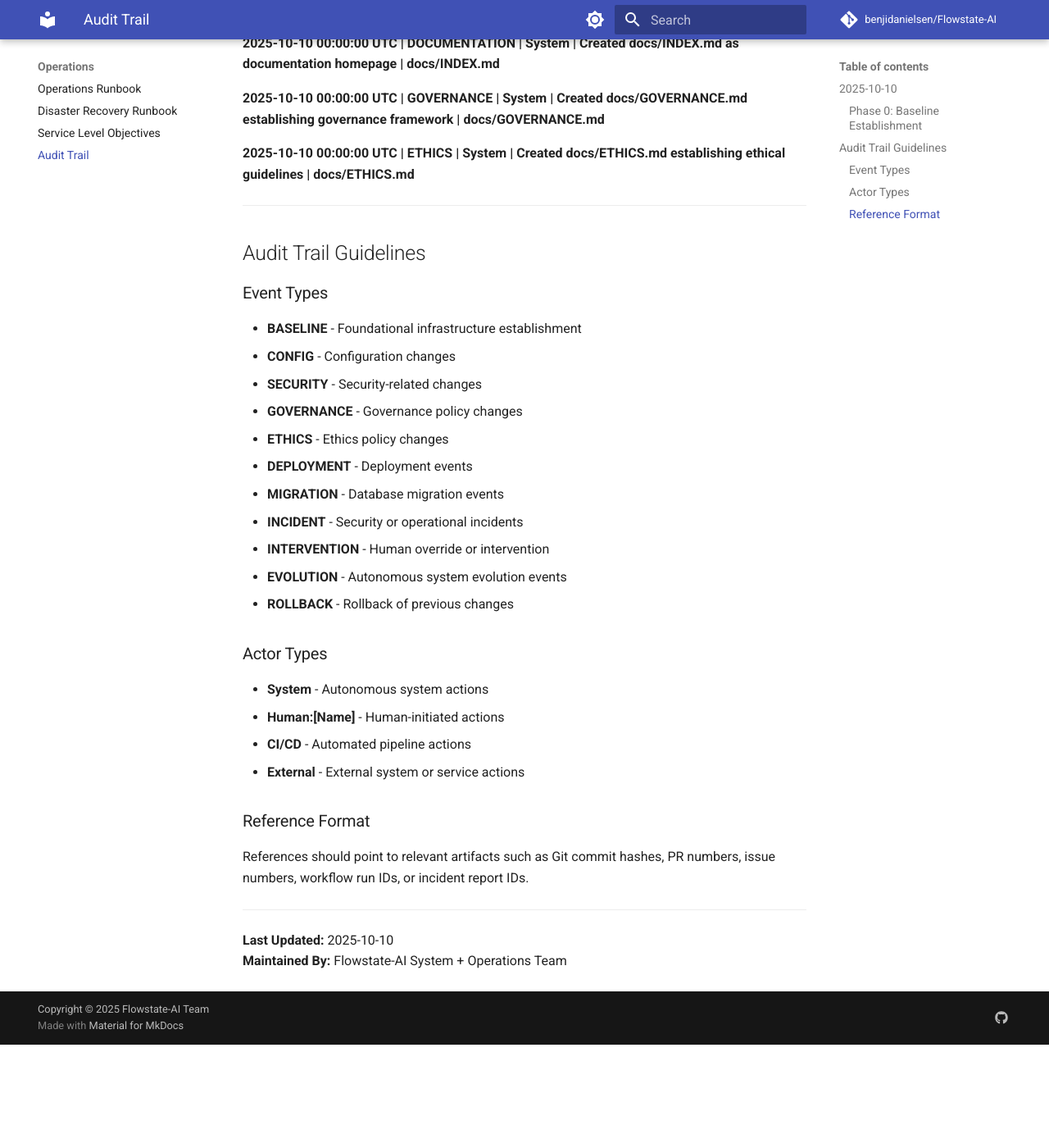
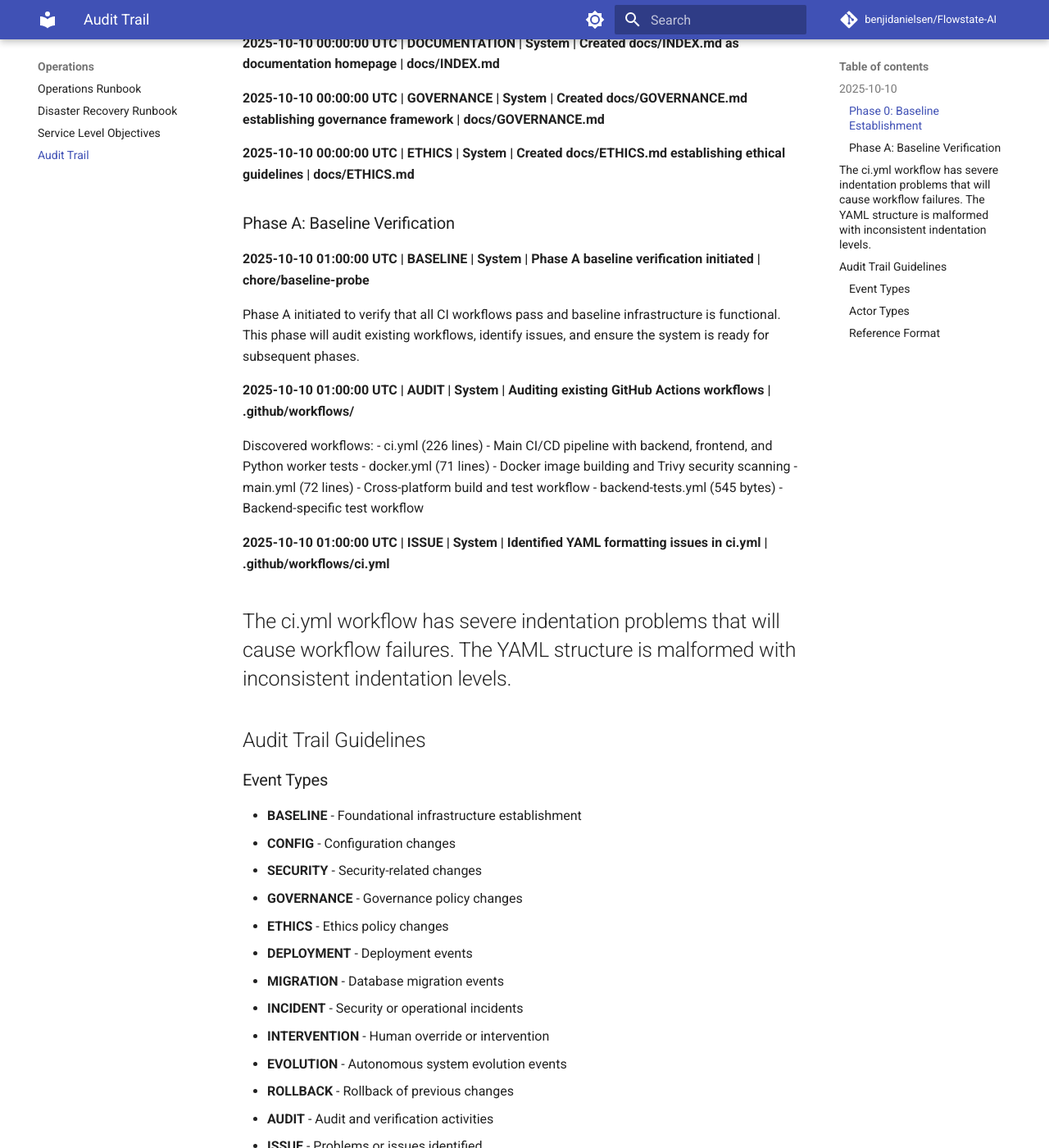
Before and after one commit to benjidanielsen/Flowstate-AI, an MkDocs documentation site: the page built from docs/AUDIT_TRAIL.md, in a window 1280 px wide and 1400 px high, scrolled down 965 px. Shown: the whole window at 82% size. Built offline with MkDocs 1.6.1 and Material for MkDocs 9.7.7, drawn with Linux system fonts in a browser that asks for light colours; comment, search, counter and statistics services are not loaded; the version menu is left out; before the commit the page ends 2239 px from its top, so only the background shows below that.

Commit message:
fix: rewrite CI workflows with proper YAML formatting
Phase A: Baseline Verification - Workflow fixes

Critical fixes:
- Rewrote ci.yml with proper YAML indentation (was completely malformed)
- Added proper job structure and permissions
- Updated to Node 20 (from .nvmrc)
- Updated to Python 3.11 (from .python-version)
- Added dependency caching for faster builds
- Added Gitleaks secret scanning
- Added commitlint for conventional commits validation

New workflows:
- codeql.yml: CodeQL security analysis for JavaScript and Python
- Updated backend-tests.yml to use Node 20

Changes to ci.yml:
- Fixed all indentation issues (226 lines rewritten)
- Added proper permissions block
- Separated jobs: test-backend, test-frontend, test-python-worker, security-scan, lint-commits
- Added working-directory for all steps
- Added npm/pip caching
- Added flake8 and black for Python linting
- Added pytest with coverage for Python tests

Impact:
- CI workflows can now parse and execute
- Security scanning enabled (Gitleaks, CodeQL)
- Conventional commits enforced on PRs
- Phase A baseline verification can proceed

Refs: chore/baseline-probe, Phase A

```diff
--- a/docs/AUDIT_TRAIL.md
+++ b/docs/AUDIT_TRAIL.md
@@ -30,6 +30,23 @@ Phase 0 initiated to create foundational infrastructure required before Phase A
 
 **2025-10-10 00:00:00 UTC | ETHICS | System | Created docs/ETHICS.md establishing ethical guidelines | docs/ETHICS.md**
 
+### Phase A: Baseline Verification
+
+**2025-10-10 01:00:00 UTC | BASELINE | System | Phase A baseline verification initiated | chore/baseline-probe**
+
+Phase A initiated to verify that all CI workflows pass and baseline infrastructure is functional. This phase will audit existing workflows, identify issues, and ensure the system is ready for subsequent phases.
+
+**2025-10-10 01:00:00 UTC | AUDIT | System | Auditing existing GitHub Actions workflows | .github/workflows/**
+
+Discovered workflows:
+- ci.yml (226 lines) - Main CI/CD pipeline with backend, frontend, and Python worker tests
+- docker.yml (71 lines) - Docker image building and Trivy security scanning
+- main.yml (72 lines) - Cross-platform build and test workflow
+- backend-tests.yml (545 bytes) - Backend-specific test workflow
+
+**2025-10-10 01:00:00 UTC | ISSUE | System | Identified YAML formatting issues in ci.yml | .github/workflows/ci.yml**
+
+The ci.yml workflow has severe indentation problems that will cause workflow failures. The YAML structure is malformed with inconsistent indentation levels.
 ---
 
 ## Audit Trail Guidelines
@@ -47,6 +64,8 @@ Phase 0 initiated to create foundational infrastructure required before Phase A
 - **INTERVENTION** - Human override or intervention
 - **EVOLUTION** - Autonomous system evolution events
 - **ROLLBACK** - Rollback of previous changes
+- **AUDIT** - Audit and verification activities
+- **ISSUE** - Problems or issues identified
 
 ### Actor Types
 
```
Also changed, not shown: 3 other files.
